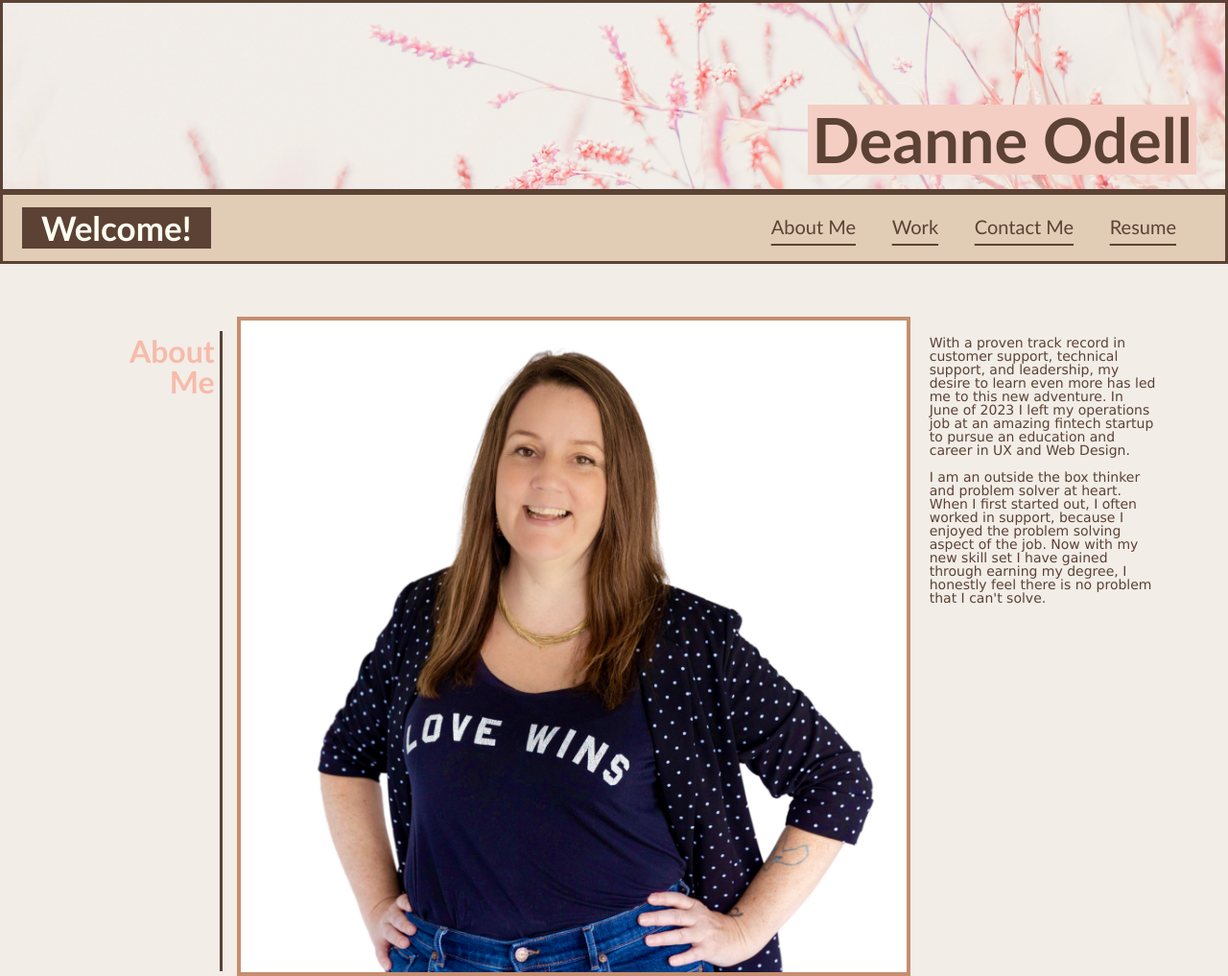
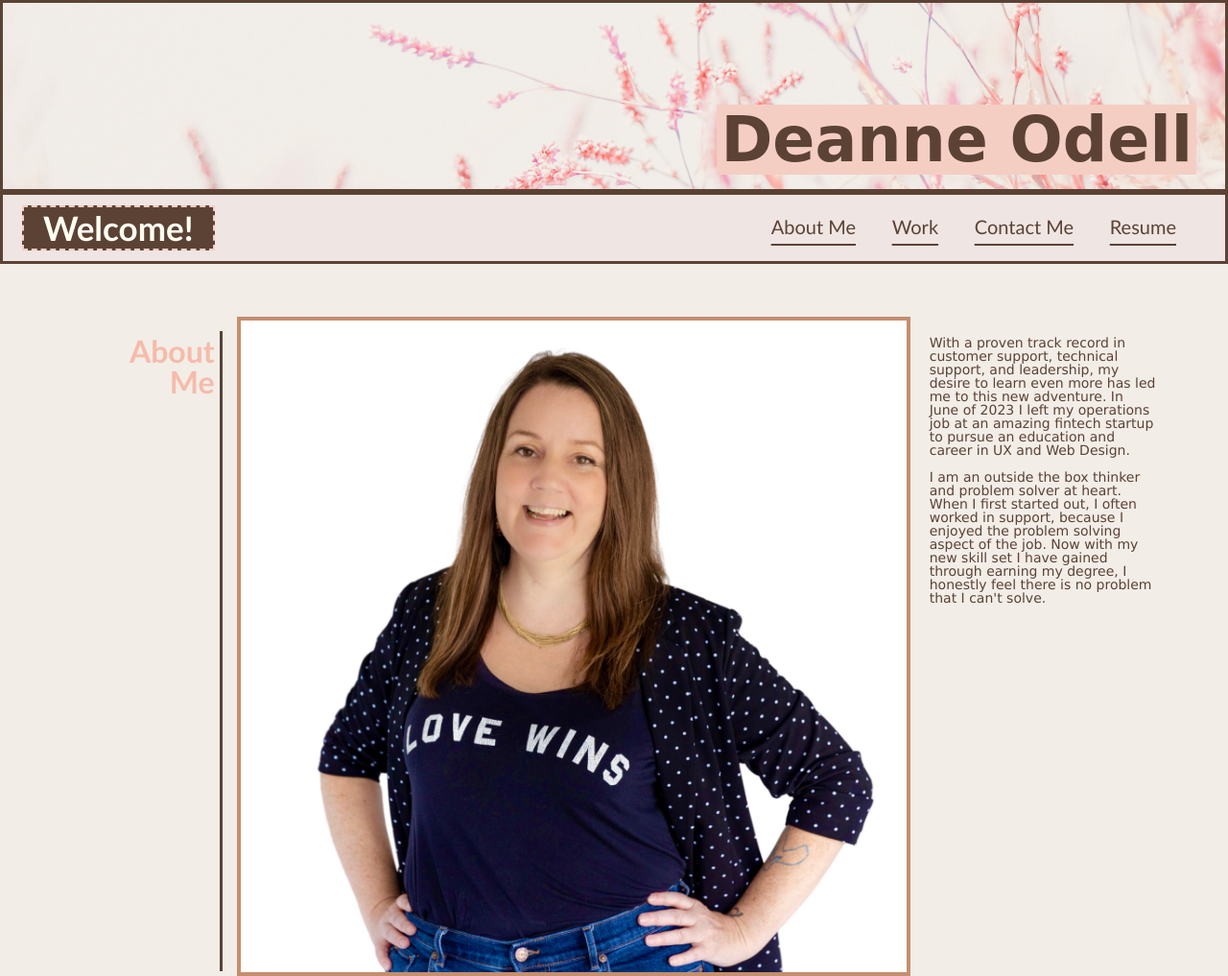
Before and after one commit to Deannem1/BioPage, a plain HTML site: page index.html in a window 1280 px wide. Shown: the top 1017 px of the page at 96% size. Drawn offline with Linux system fonts and the light colour scheme.

Commit message:
minor changes

```diff
--- a/Assets/CSS/style.css
+++ b/Assets/CSS/style.css
@@ -23,6 +23,7 @@ body {
     margin: 60px 30px 15px 0;
     padding: 4px;
     display: inline-block;
+    font-family: cursive;
     font-weight: bold;
     font-size: 65px;
 }
@@ -33,7 +34,7 @@ header {
     height: 75px;
     justify-content: space-between;
     padding: 20px 20px 20px 20px;
-    background-color:#e1ccb6;
+    background-color:#efe5e3;
     font-size: 30px;
     border: solid 3px;
     border-color:#5b4235;
@@ -42,6 +43,8 @@ header {
 .header-text {
     color: #fffff1;
     background-color: #5b4235;
+    border: dashed 2px;
+    border-color: #f4cec3;
     margin: 5px 0 5px 0;
     padding: 4px 20px 4px 20px;
     display: inline-block;
```
Also changed, not shown: Assets/Images/LED-Wall.webp (deleted), Assets/Images/LiveSite.png (deleted), Assets/Images/blue-chevron-wood.jpg (deleted), Assets/Images/park.jpeg (deleted), Assets/Images/puzzle.webp (deleted), 3 other files.
